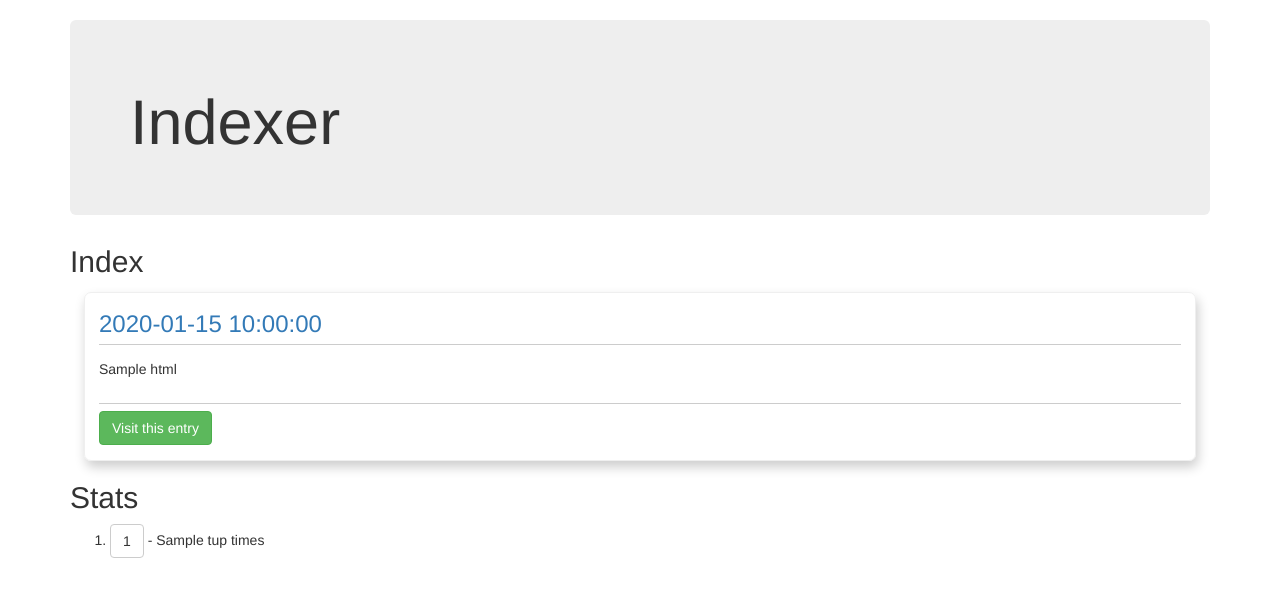
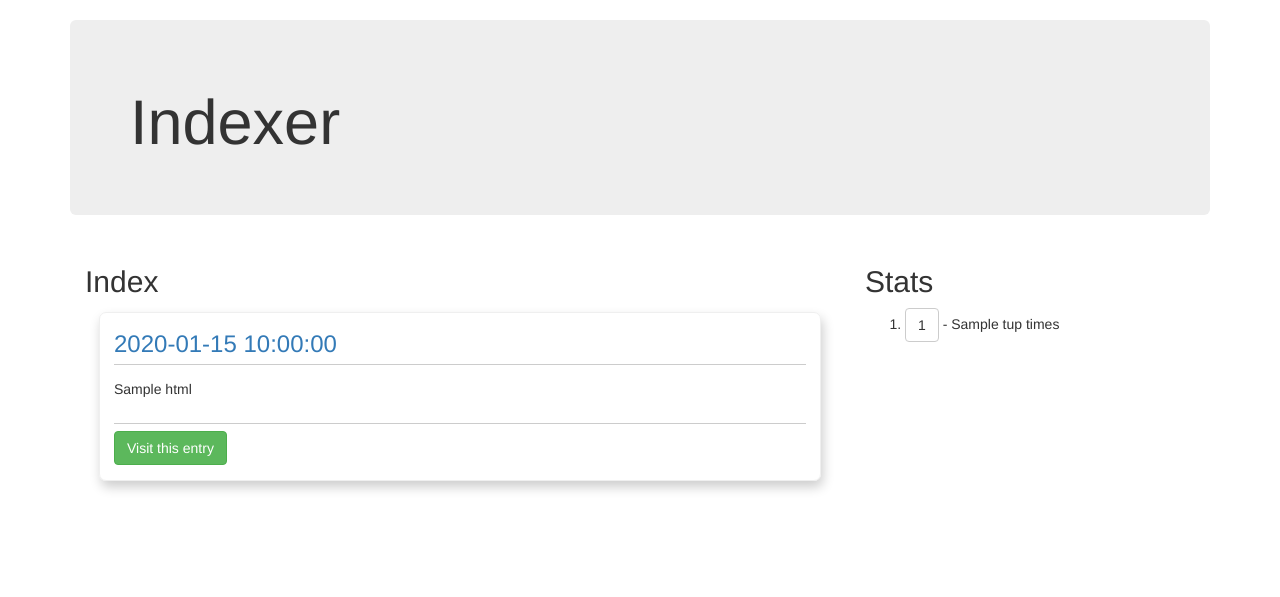
Before and after one commit to TheCDC/journal_app, a Python web app: template webapp/journal_plugins/templates/indexer/index.html in a window 1280 px wide. Shown: the part 54-651 px from the top of the page. Run offline with Jinja, Linux system fonts and the light colour scheme; the template is opened without the code that fills it: most values are stand-ins (such as "Sample title", 1, 10 or a date in 2020); some libraries are stand-ins or nearby versions.

Commit message:
Style Indexer Plugin index page from single column to side by side.

```diff
--- a/webapp/journal_plugins/templates/indexer/index.html
+++ b/webapp/journal_plugins/templates/indexer/index.html
@@ -17,7 +17,7 @@
 
 {% extends 'journal_plugins_plugin_index_base.html' %} {% block content %} {{super()}}
 <!--  -->
-<div class="container">
+<div class="container container-fluid">
     {% if context.search|length == 0 %}
 
     <div class="jumbotron">
@@ -64,7 +64,9 @@
     </div>
     {% endif %}
     {% if context.summary %}
-    <div>
+    <div class="container">
+        <div class="row">
+            <div class="col col-md-8">
                 <h2>
                     Index
                 </h2>
@@ -96,6 +98,8 @@
 
                 </div>
                 {% endfor %}
+            </div>
+            <div class="col col-md-4">
                 <h2>
                     Stats
                 </h2>
@@ -113,6 +117,9 @@
                     </li>
                     {% endfor %}
                 </ol>
+            </div>
+        </div>
+
 
     </div>
     {% endif %}
```
Lines whose indentation alone changed are shown as unchanged.
